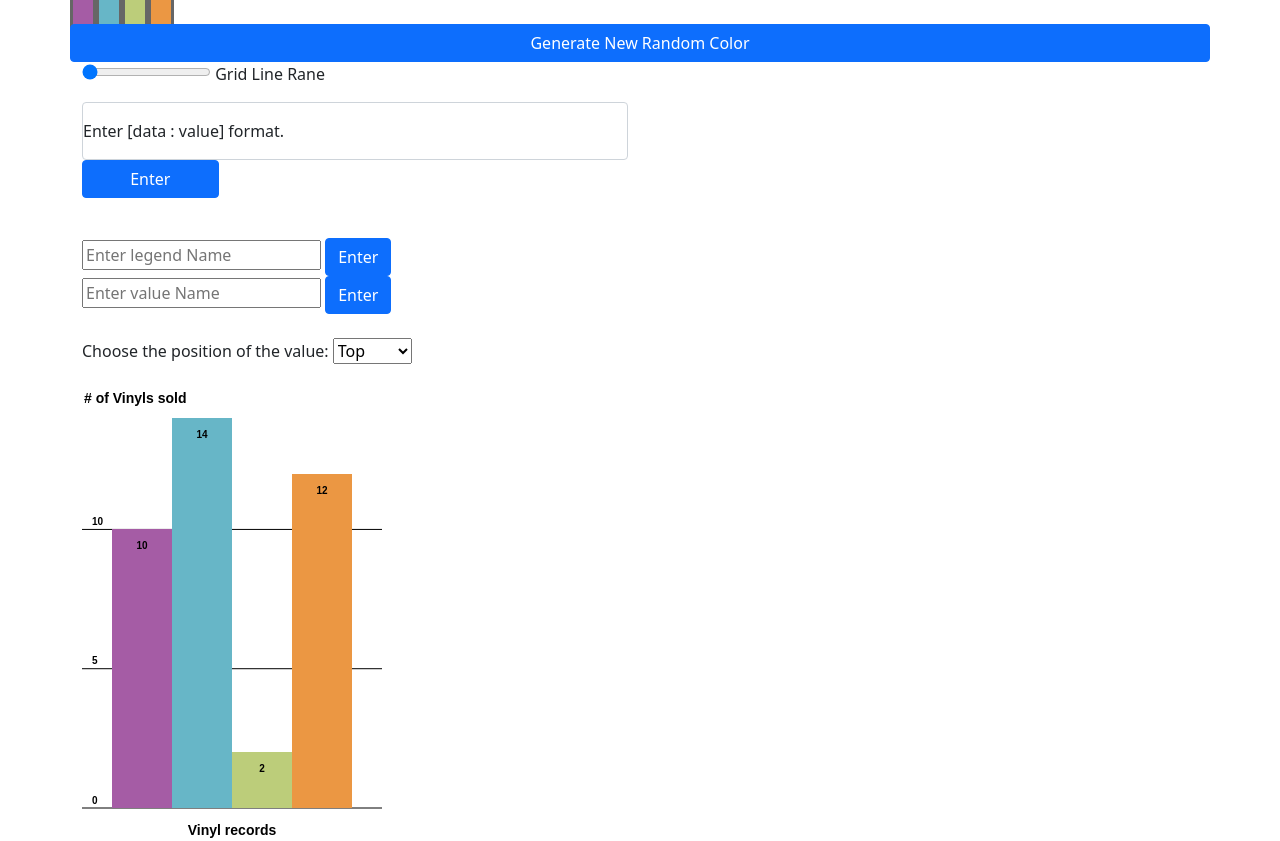
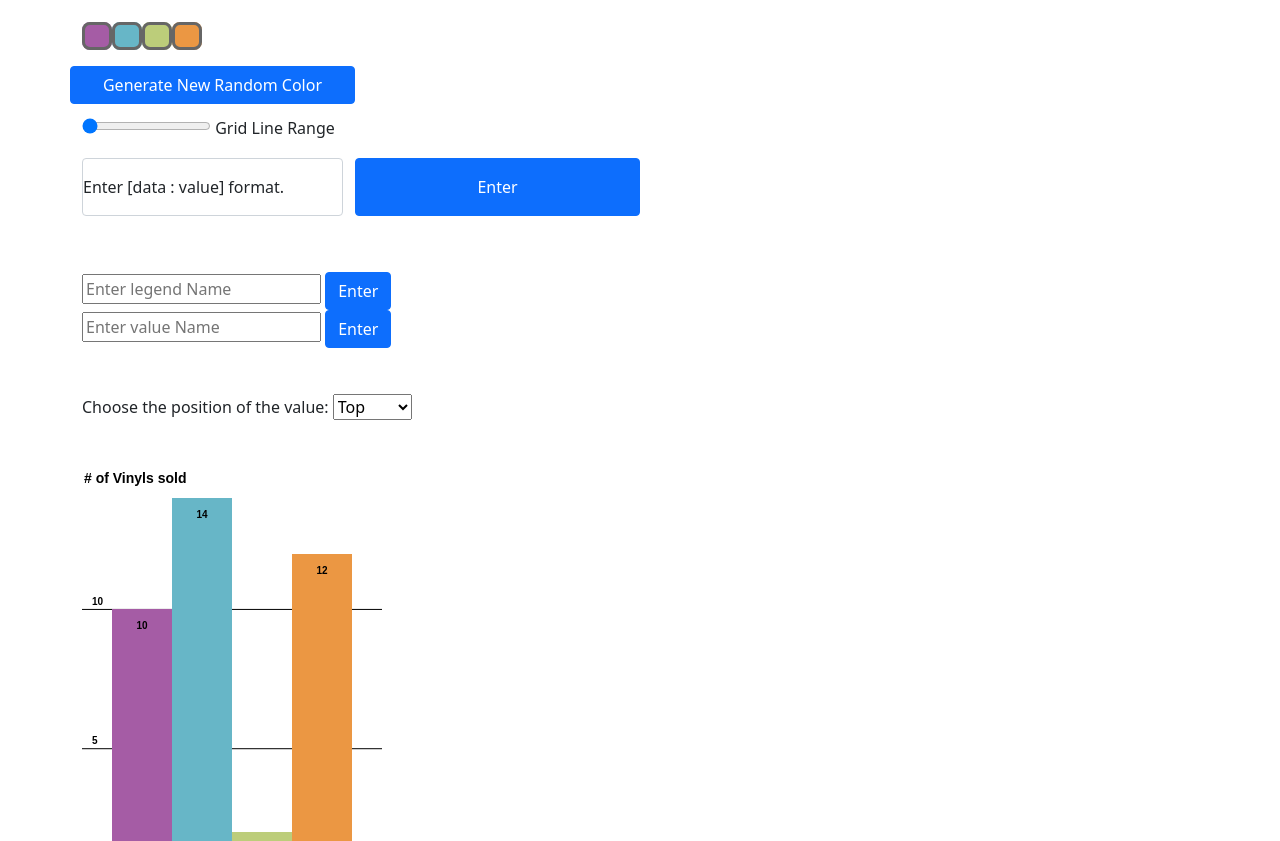
Before and after one commit to Borrisson/barChart, a plain HTML site: page index.html in a window 1280 px wide. Shown: the top 841 px of the page. Drawn offline with nearby package versions, Linux system fonts and the light colour scheme.

```diff
--- a/index.html
+++ b/index.html
@@ -12,7 +12,7 @@
 
 
 <body>
-  <div class="container">
+  <div class="container p-4">
     <span id="bgColorSequence" class="row">
       <span color-id="0" draggable="true" class="box"></span>
       <span color-id="1" draggable="true" class="box"></span>
@@ -20,29 +20,29 @@
       <span color-id="3" draggable="true" class="box"></span>
     </span>
   </div>
-  <div class="container">
+  <div class="container pt-3">
     <span class="row">
-      <button type="button" class="btn btn-primary" id="genNew">Generate New Random Color</button>
+      <button type="button" class="btn btn-primary col-sm-3" id="genNew">Generate New Random Color</button>
     </span>
   </div>
-  <div class="container">
+  <div class="container pt-3">
     <div class="slidecontainer">
       <input id="slider" type="range" min="5" max="250" value="5" class="slider" step="5" id="myRange">
-      <span>Grid Line Rane</span>
+      <span>Grid Line Range</span>
     </div>
   </div>
   <div class="container">
     <span class="row">
-      <span id="user-input-alert" class="mb-3" role="alert"></span>
-      <span class="form-floating mb-3 col-sm-6">
+      <span id="user-input-alert" class="m-1" role="alert"></span>
+      <span class="form-floating col-sm-3">
         <input id="user-input" type="text" class="form-control" placeholder="Enter [data : value] format.">
-        <label for="user-input">Enter [data : value] format.</label>
-        <button type="button" id="user-input-enter" class="btn btn-primary col-sm-3">Enter</button>
+        <label for="user-input" class="">Enter [data : value] format.</label>
       </span>
+      <button type="button" id="user-input-enter" class="btn btn-primary col-sm-3">Enter</button>
     </span>
   </div>
   <br>
-  <div class="container">
+  <div class="container my-5">
     <input id="legend-input" type="text" placeholder="Enter legend Name">
     <button type="button" id="legend-input-enter" class="btn btn-primary">Enter</button>
     <br>
--- a/style.css
+++ b/style.css
@@ -1,11 +1,13 @@
 .container {
-padding: 10px, 5px, 10px, 5px;
-border: 20px, 20px;
+  height: 50px;
+  width: auto;
+}
+.row {
+  display: flex;
 }
 
-div button {
-  display: inline-flex;
-  justify-content: flex-start;
+button {
+  border-radius: 1em;
 }
 #bgColorSequence {
   justify-content: flex-start;
@@ -19,7 +21,7 @@ div button {
 .box {
   border: 3px solid #666;
   border-radius: .5em;
-  padding: 10px;
+  padding: 8px, 8px;
   cursor: move;
 }
 
```
